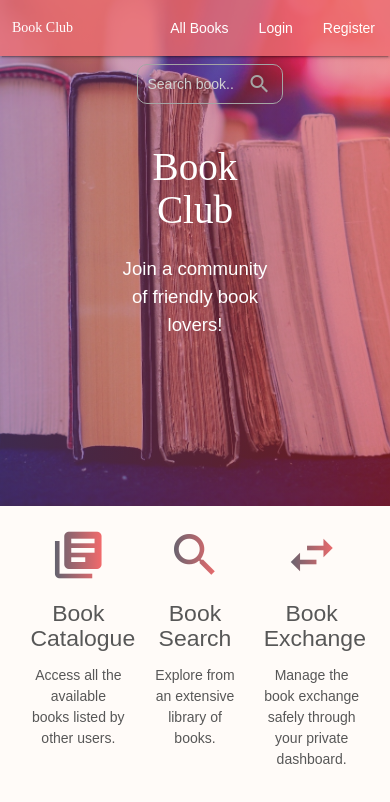
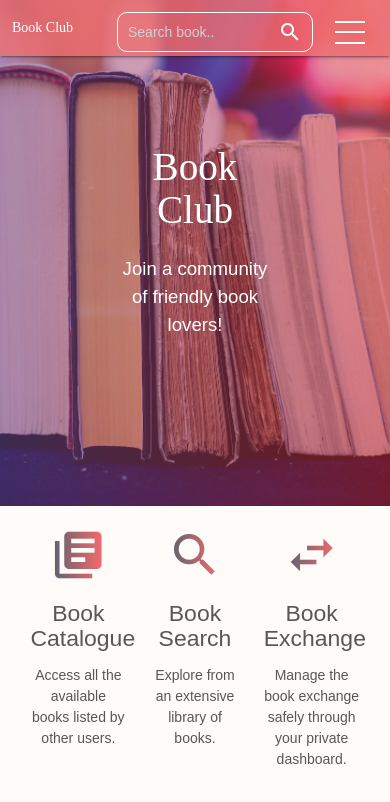
Before and after one commit to c-clin/book-club, a React (Create React App) app in the folder client/: page / in a window 390 px wide. Shown: the top 802 px of the page. Built offline with nearby package versions, Linux system fonts and the light colour scheme; a web font is replaced by a local one.

Commit message:
added dropdown to the links

```diff
--- a/client/src/components/Header.js
+++ b/client/src/components/Header.js
@@ -7,7 +7,8 @@ import '../css/Header.css';
 class Header extends Component {
   state = {
     query: '',
-    openDropdown: false
+    openDropdown: false,
+    openBurgerIcon: false
   };
 
   inputChangeHandler = event => {
@@ -28,15 +29,24 @@ class Header extends Component {
     }
   };
 
+  loginHandler = e => {
+    e.preventDefault();
+    this.props.history.push('/login');
+    this.setState({ openDropdown: false });
+  };
+
   logoutHandler = e => {
     e.preventDefault();
     this.props.history.push('/all-books');
     this.props.onLogout();
+    this.setState({ openDropdown: false });
   };
 
   toggleDropdown = () => {
-    this.props.loadRequests(this.props.auth.user.id, 'pending');
-    this.props.loadRequests(this.props.auth.user.id, 'trade');
+    if (this.props.auth.user) {
+      this.props.loadRequests(this.props.auth.user.id, 'pending');
+      this.props.loadRequests(this.props.auth.user.id, 'trade');
+    }
     let currentDropdown = this.state.openDropdown;
     this.setState({ openDropdown: !currentDropdown });
   };
@@ -48,6 +58,12 @@ class Header extends Component {
         className="dropdown-content"
         style={{ display: this.state.openDropdown ? 'block' : 'none' }}
       >
+        <li>
+          <Link to="all-books">All Books</Link>
+        </li>
+        <li>
+          <Link to="/dashboard">My Books</Link>
+        </li>
         <li>
           <Link to="/trade-request">
             Trade Requests &nbsp;
@@ -75,11 +91,6 @@ class Header extends Component {
     const authLinks = (
       <ul className="right">
         <li>
-          <Link to="/dashboard" className="right">
-            My Books
-          </Link>
-        </li>
-        <li>
           <a
             className="dropdown-trigger"
             href="#!"
@@ -92,31 +103,56 @@ class Header extends Component {
       </ul>
     );
 
-    const guestLinks = (
-      <ul className="right">
+    const guestDropdown = (
+      <ul
+        id="dropdown1"
+        className="dropdown-content"
+        style={{ display: this.state.openDropdown ? 'block' : 'none' }}
+      >
         <li>
-          <Link to="/login" className="right">
-            Login
-          </Link>
+          <Link to="all-books">All Books</Link>
         </li>
         <li>
-          <Link to="/register" className="right">
-            Register
-          </Link>
+          <a href="" onClick={this.loginHandler}>
+            Login
+          </a>
         </li>
+        <li>
+          <Link to="/register">Register</Link>
+        </li>
+      </ul>
+    );
+
+    const guestLinks = (
+      <ul className="nav-burger right">
+        <a
+          className="dropdown-trigger"
+          href="#!"
+          data-target="dropdown1"
+          onClick={this.toggleDropdown}
+        >
+          <li>
+            <div className="nav-burger-icon">
+              <span className="nav-burger-icon-line" />
+              <span className="nav-burger-icon-line" />
+              <span className="nav-burger-icon-line" />
+            </div>
+          </li>
+        </a>
       </ul>
     );
 
     return (
       <div className="Header">
-        {this.props.auth.isAuthenticated ? authDropdown : null}
+        {this.props.auth.isAuthenticated ? authDropdown : guestDropdown}
         <nav>
           <div className="nav-wrapper">
             <Link to="/" className="left brand-logo header">
               Book Club
             </Link>
+
             {this.props.auth.isAuthenticated ? authLinks : guestLinks}
-            <ul className="right">
+            <ul className="input-ul">
               <li className="input-li">
                 <form className="book-search valign-wrapper">
                   <input
@@ -133,11 +169,6 @@ class Header extends Component {
                     search
                   </i>
                 </form>
-              </li>
-              <li>
-                <Link to="all-books" className="right">
-                  All Books
-                </Link>
               </li>
             </ul>
           </div>
--- a/client/src/css/BookItem.css
+++ b/client/src/css/BookItem.css
@@ -2,8 +2,7 @@
   width: 200px;
   text-align: center;
   padding: 10px;
-  background-color: #ec9696;
-  /* background-color: white; */
+  background-image: linear-gradient(to right bottom, #e4acac, #ec9696);
   margin: 10px;
   height: 370px;
   overflow: scroll;
@@ -68,20 +67,14 @@
   color: #fff;
   font-weight: 300;
   background-color: #6da4b9;
-  padding: 2px 8px;
+  padding: 2px 18px;
+  border-radius: 100px;
   display: inline-block;
 }
 
 .BookItem .book-item-owner span {
   margin-left: 3px;
 }
-/*
-.book-item-owner-name {
-  font-size: 0.9em;
-  margin: 2px 0px;
-  color: #556c91;
-  font-weight: bold;
-} */
 
 i.delete-btn {
   color: rgba(173, 73, 73, 0.74);
--- a/client/src/css/Header.css
+++ b/client/src/css/Header.css
@@ -68,6 +68,24 @@ input:not([type]):focus:not([readonly]) {
   border-radius: 50%;
 }
 
+.nav-burger-icon {
+  width: 50px;
+  height: 31px;
+  color: white;
+  display: flex;
+  flex-direction: column;
+  justify-content: space-around;
+  align-items: center;
+  margin: 17px auto;
+}
+
+.nav-burger-icon-line {
+  display: inline-block;
+  height: 2px;
+  width: 60%;
+  background-color: white;
+}
+
 @media (max-width: 800px) {
   .Header .nav-wrapper .header {
     margin-left: 5px;
@@ -78,10 +96,6 @@ input:not([type]):focus:not([readonly]) {
     position: realtive;
     left: 30%;
   }
-
-  .Header .book-search input {
-    width: 100px;
-  }
 }
 
 @media (max-width: 600px) {
@@ -89,22 +103,7 @@ input:not([type]):focus:not([readonly]) {
     font-size: 1em;
   }
 
-  .Header .book-search {
-    margin-top: 8px;
-    border: 1.5px solid #a5a5a5;
-  }
-
-  .Header .book-search input {
-    color: #a5a5a5;
-  }
-
-  .Header .book-search i {
-    color: #a5a5a5;
-  }
-
-  .Header .input-li {
-    position: realtive;
-    left: 35%;
-    top: 100%;
+  .nav-burger-icon {
+    display: flex;
   }
 }
```
